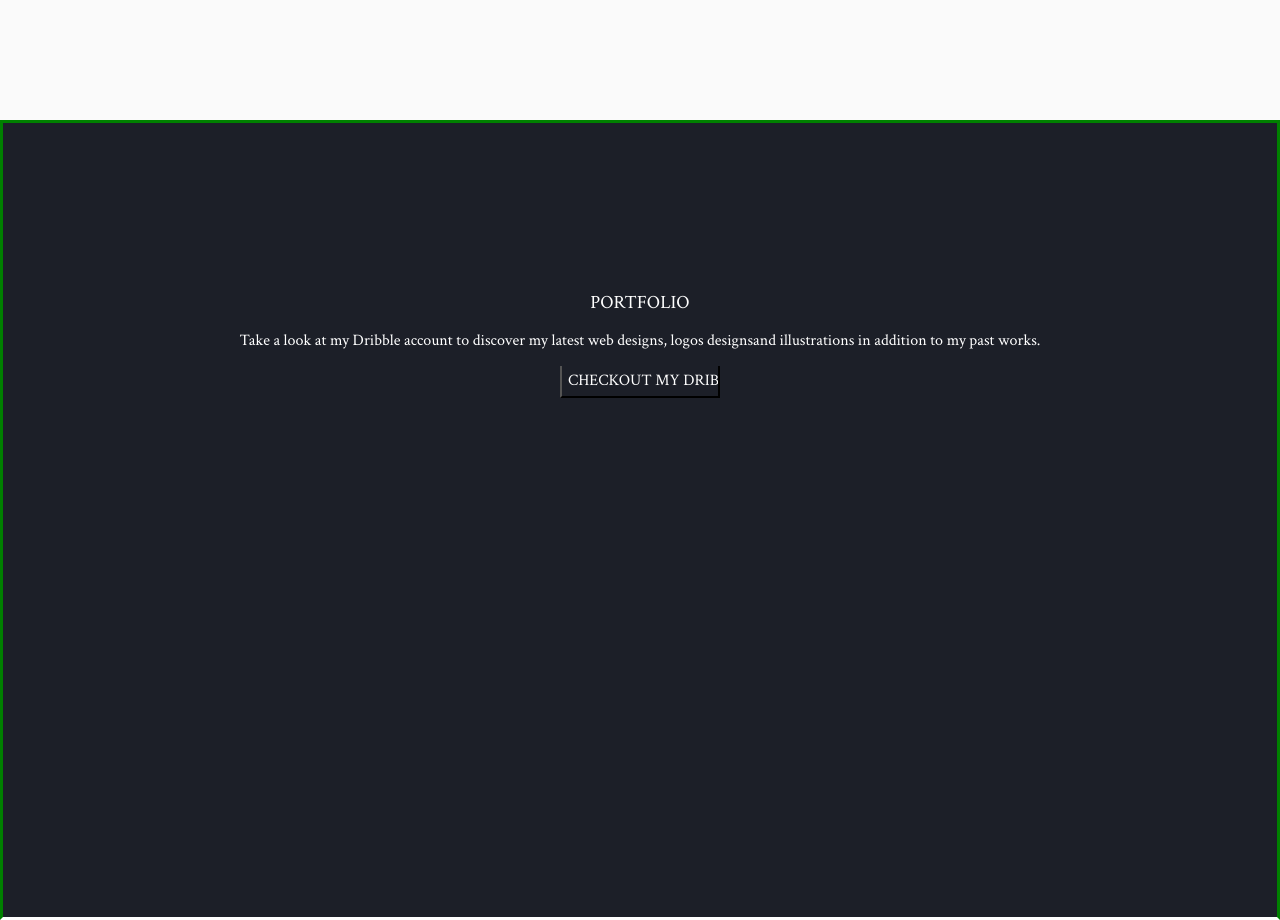
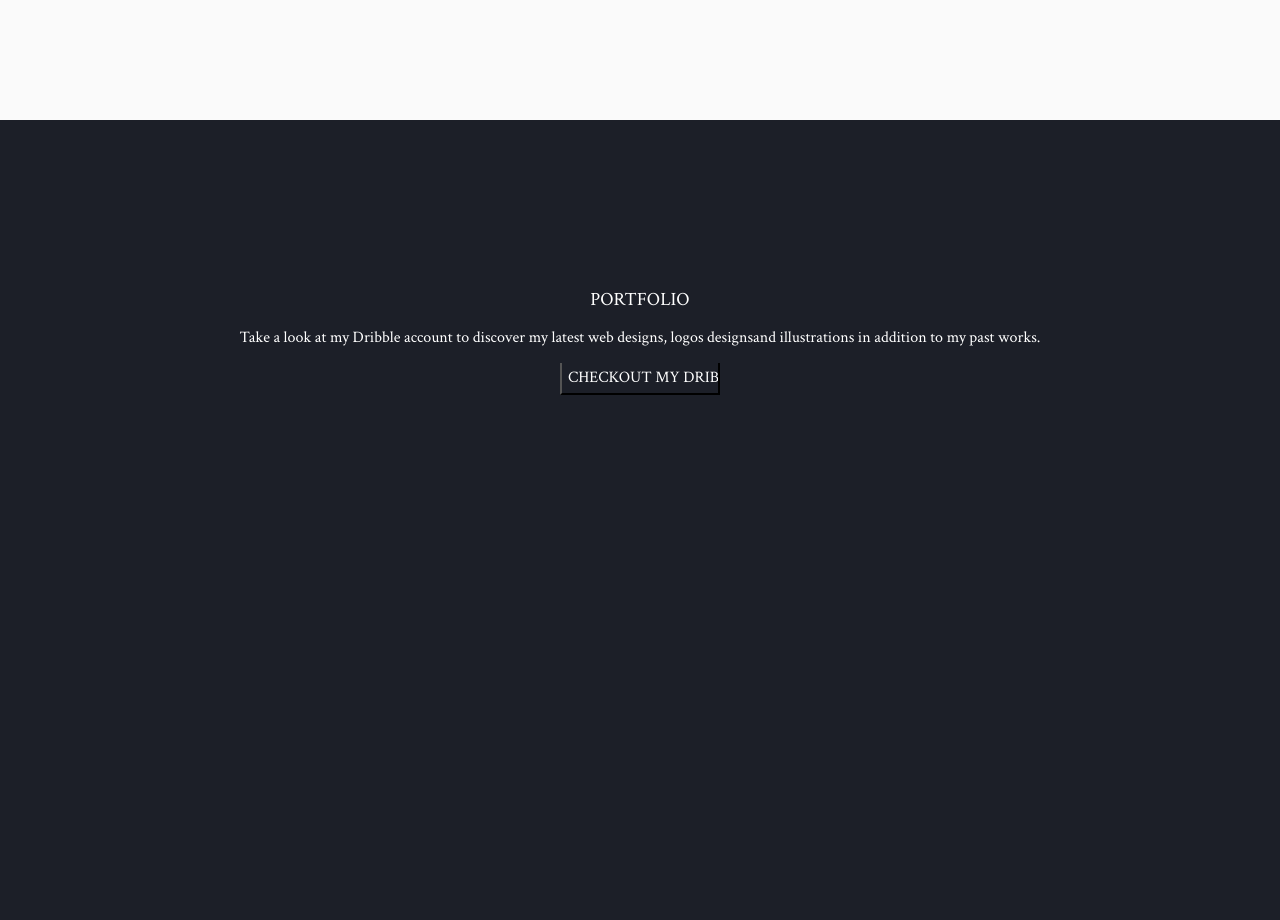
Before and after one commit to anthony1487/design_mockup_wyncode, a plain HTML site: page index.html in a window 1280 px wide. Shown: the part 2120-3040 px from the top of the page. Drawn offline with nearby package versions, Linux system fonts and the light colour scheme.

Commit message:
css changes

```diff
--- a/style/style.css
+++ b/style/style.css
@@ -153,8 +153,6 @@ header img{
   text-align: center;
   /* padding-top: 200px; */
   padding-top: 150px;
-  border-style:solid;
-  border-color: green;
   border-bottom-color: white;
   /* border: 5em; */
 
```
